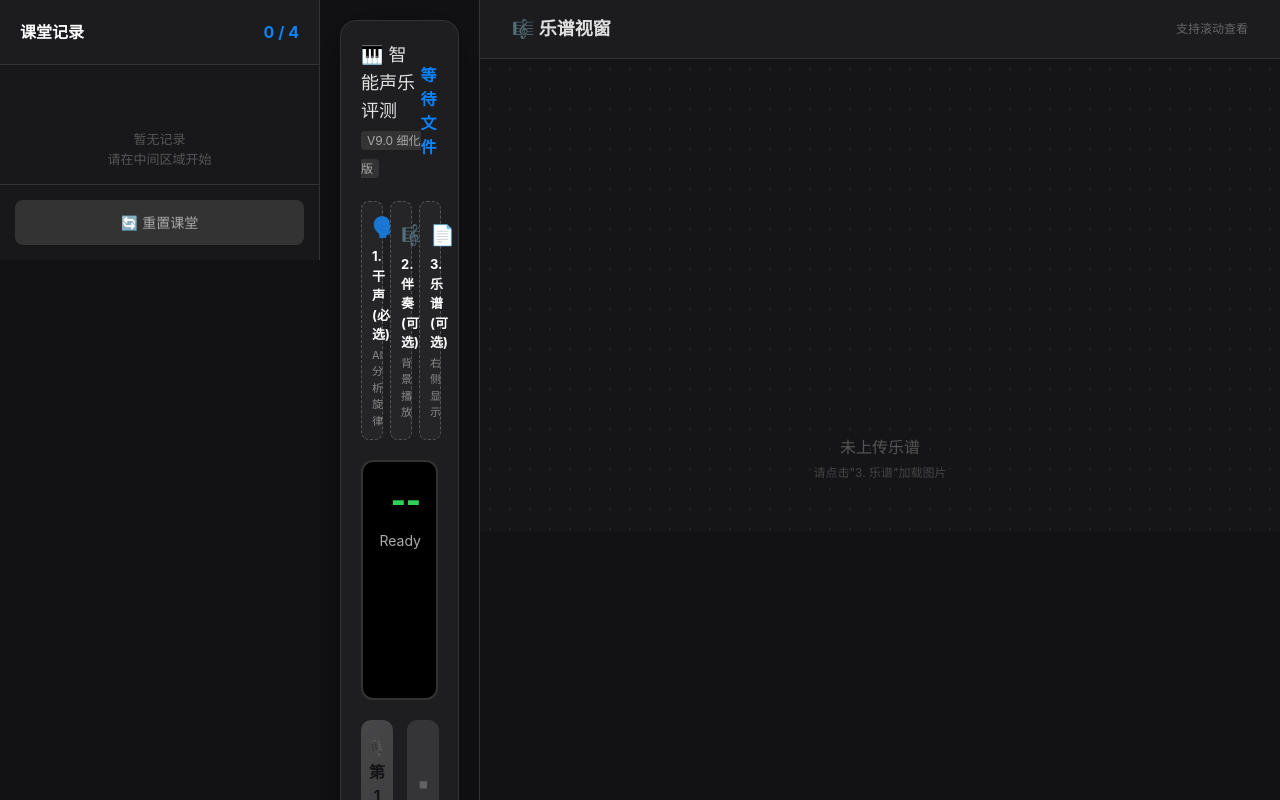
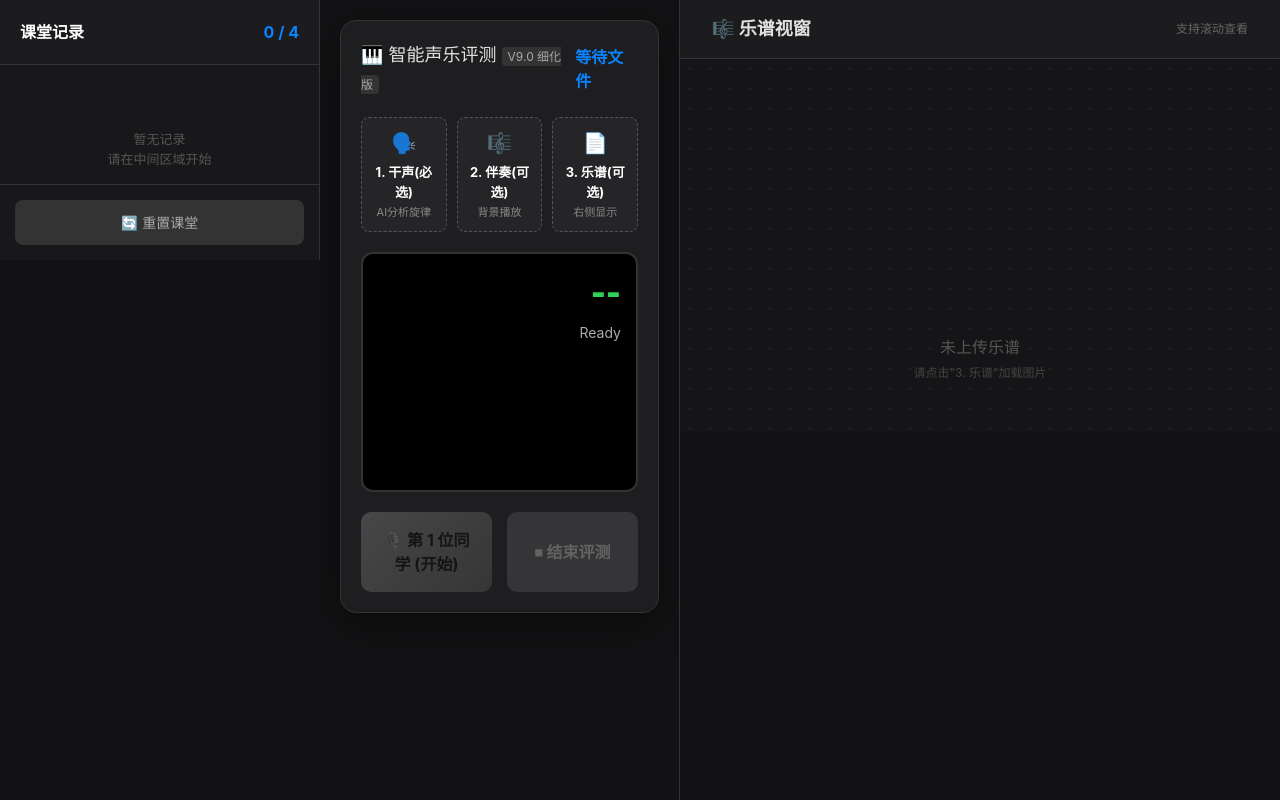
Before and after one commit to 125211182/-singsong, a Next.js app: page / in a window 1280 px wide. Shown: the top 800 px of the page. Built offline with nearby package versions, Linux system fonts and the light colour scheme.

Commit message:
style: 调整布局比例，扩宽中间评测区域至1200px，缩短右侧乐谱视窗至600px

```diff
--- a/src/app/page.tsx
+++ b/src/app/page.tsx
@@ -1023,7 +1023,7 @@ export default function Home() {
 
       {/* 中间：主控台 */}
       <div className="flex flex-1 flex-col items-center overflow-y-auto p-5 border-r border-[#333]">
-        <div className="w-full max-w-[1000px] rounded-2xl bg-[#1e1e20] p-5 shadow-[0_10px_40px_rgba(0,0,0,0.4)] border border-[#333]">
+        <div className="w-full max-w-[1200px] rounded-2xl bg-[#1e1e20] p-5 shadow-[0_10px_40px_rgba(0,0,0,0.4)] border border-[#333]">
           <h2 className="mb-5 flex items-center justify-between text-lg">
             <span>🎹 智能声乐评测 <span style={{ fontSize: '12px', background: '#333', padding: '2px 6px', borderRadius: '4px', color: '#aaa' }}>V9.0 细化版</span></span>
             <span className="text-base font-bold text-[#0a84ff]">
@@ -1110,7 +1110,7 @@ export default function Home() {
       </div>
 
       {/* 右侧：乐谱视窗 */}
-      <div className="flex h-full w-[800px] shrink-0 flex-col bg-[#151517]">
+      <div className="flex h-full w-[600px] shrink-0 flex-col bg-[#151517]">
         <div className="border-b border-[#333] bg-[#1c1c1f] px-8 py-[15px] flex items-center justify-between">
           <span className="font-bold text-lg">🎼 乐谱视窗</span>
           <span className="text-[12px] text-[#666]">支持滚动查看</span>
```
